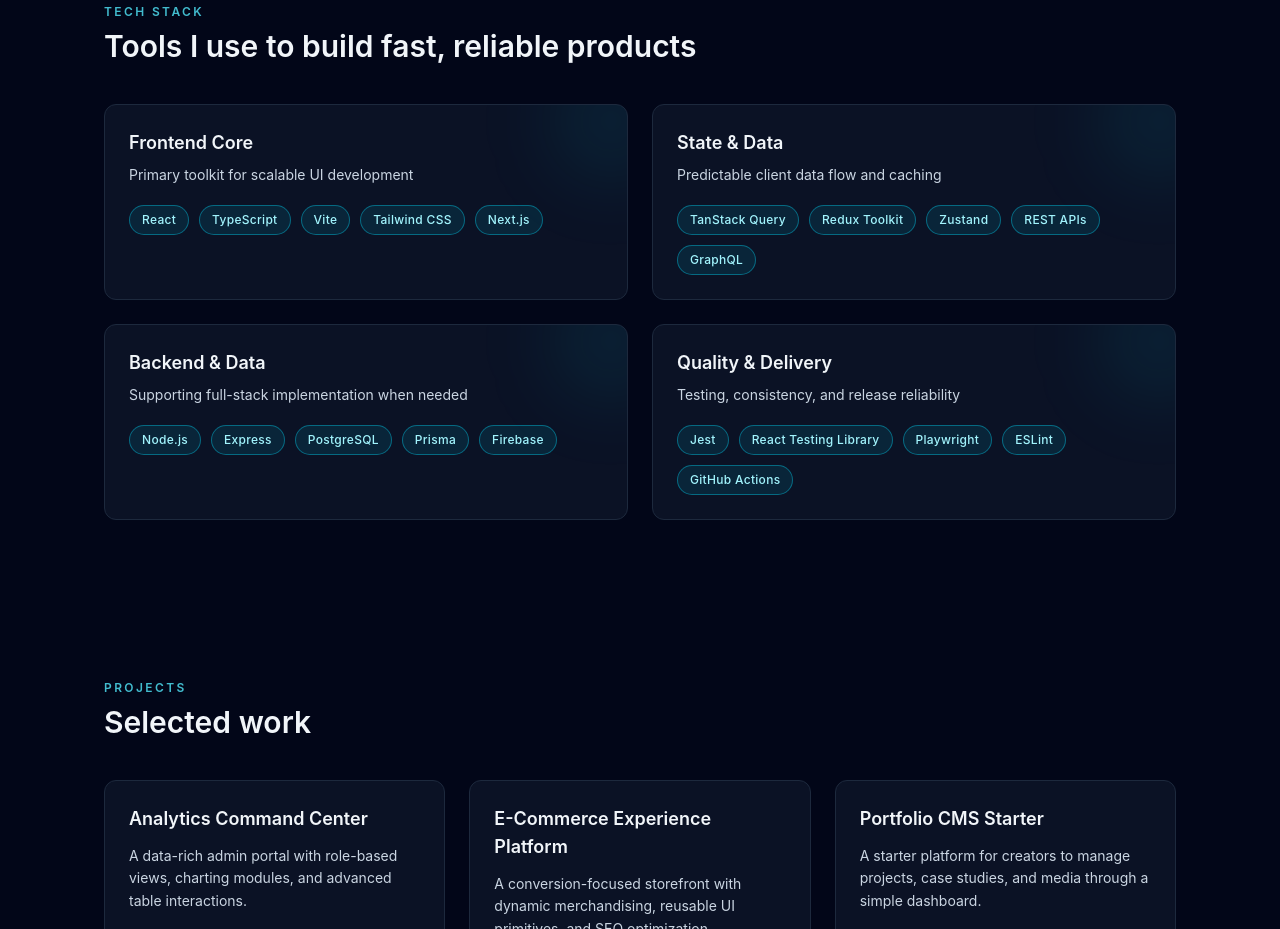
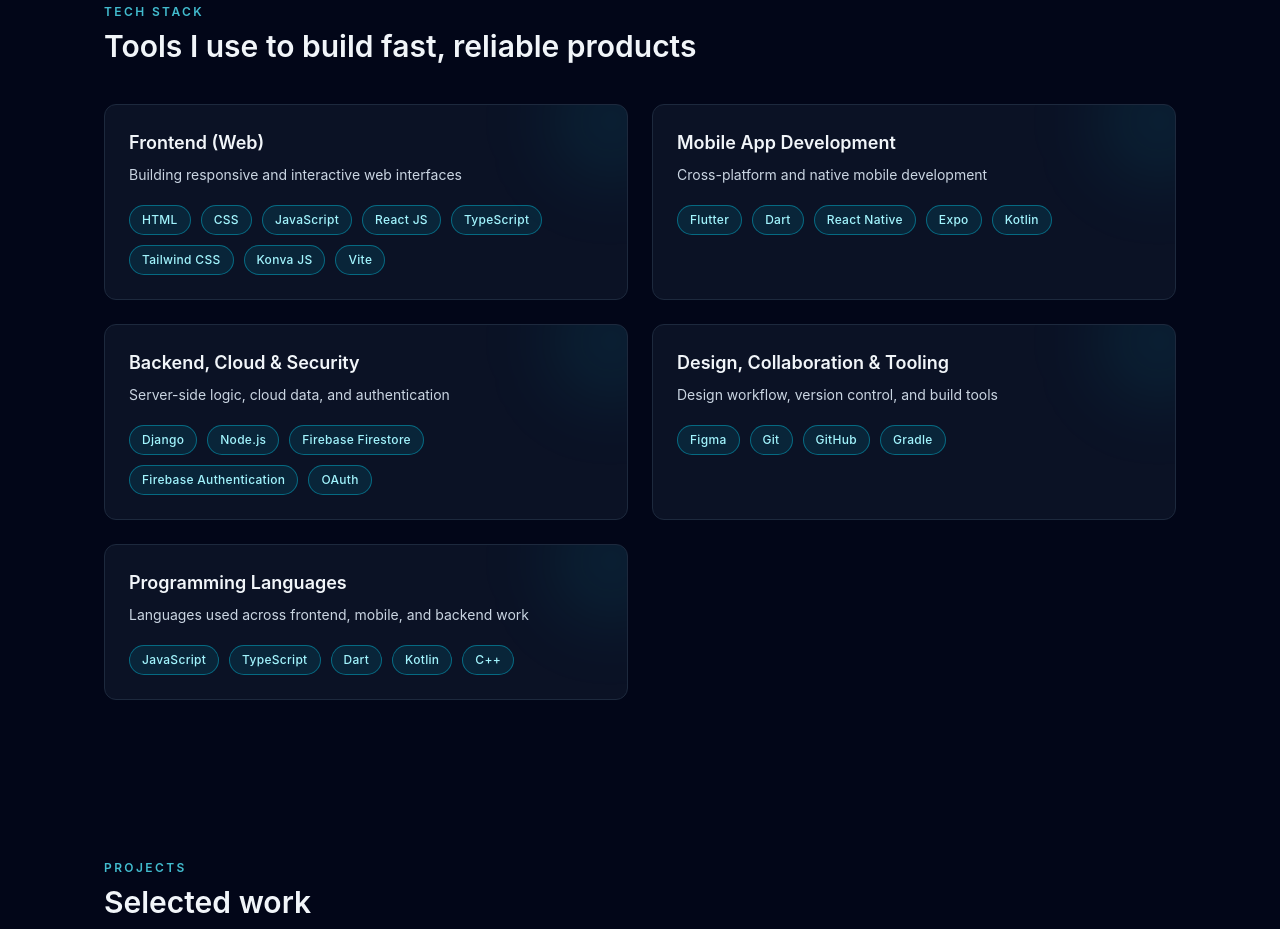
Before and after one commit to jaiacedera/JaiAcedera-Portfolio, a React (Vite) app: page / in a window 1280 px wide. Shown: the part 2900-3829 px from the top of the page. Built offline with nearby package versions, Linux system fonts and the light colour scheme.

Commit message:
techstack update

```diff
--- a/src/App.tsx
+++ b/src/App.tsx
@@ -118,24 +118,29 @@
 
 const techStackGroups: TechStackGroup[] = [
   {
-    category: 'Frontend Core',
-    focus: 'Primary toolkit for scalable UI development',
-    items: ['React', 'TypeScript', 'Vite', 'Tailwind CSS', 'Next.js'],
+    category: 'Frontend (Web)',
+    focus: 'Building responsive and interactive web interfaces',
+    items: ['HTML', 'CSS', 'JavaScript', 'React JS', 'TypeScript', 'Tailwind CSS', 'Konva JS', 'Vite'],
   },
   {
-    category: 'State & Data',
-    focus: 'Predictable client data flow and caching',
-    items: ['TanStack Query', 'Redux Toolkit', 'Zustand', 'REST APIs', 'GraphQL'],
+    category: 'Mobile App Development',
+    focus: 'Cross-platform and native mobile development',
+    items: ['Flutter', 'Dart', 'React Native', 'Expo', 'Kotlin'],
   },
   {
-    category: 'Backend & Data',
-    focus: 'Supporting full-stack implementation when needed',
-    items: ['Node.js', 'Express', 'PostgreSQL', 'Prisma', 'Firebase'],
+    category: 'Backend, Cloud & Security',
+    focus: 'Server-side logic, cloud data, and authentication',
+    items: ['Django', 'Node.js', 'Firebase Firestore', 'Firebase Authentication', 'OAuth'],
   },
   {
-    category: 'Quality & Delivery',
-    focus: 'Testing, consistency, and release reliability',
-    items: ['Jest', 'React Testing Library', 'Playwright', 'ESLint', 'GitHub Actions'],
+    category: 'Design, Collaboration & Tooling',
+    focus: 'Design workflow, version control, and build tools',
+    items: ['Figma', 'Git', 'GitHub', 'Gradle'],
+  },
+  {
+    category: 'Programming Languages',
+    focus: 'Languages used across frontend, mobile, and backend work',
+    items: ['JavaScript', 'TypeScript', 'Dart', 'Kotlin', 'C++'],
   },
 ]
 
```
